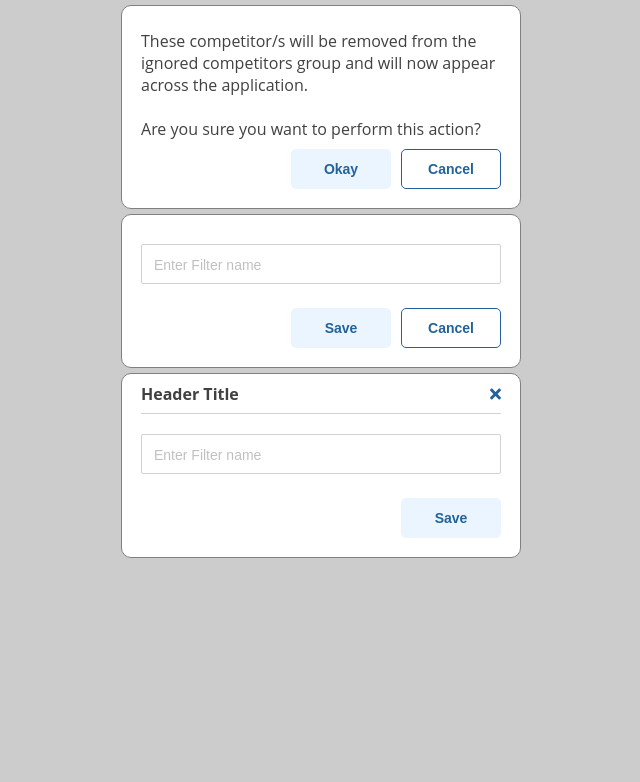
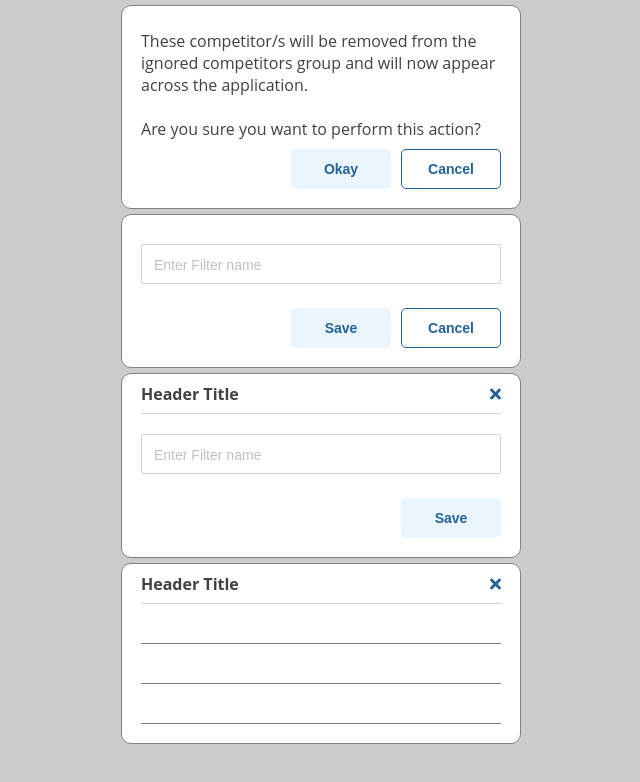
Before and after one commit to swiss-chris/extensible-pop-ups, a React (Create React App) app: page / in a window 1280 px wide. Shown: the top 782 px of the page, without its empty margins (319-959 px from the left). Built offline with nearby package versions, Linux system fonts and the light colour scheme.

Commit message:
4th popup and refactring

```diff
--- a/src/App.js
+++ b/src/App.js
@@ -8,6 +8,8 @@ import {
 } from "./modals/styled-components";
 import { ModalWithTitleAndPrimaryAndSecondaryButtons } from "./modals/modal-title-primary-secondary";
 import { ModalWithTitleAndPrimaryButtonAndX } from "./modals/modal-title-primary-x";
+import { ModalWithTitleAndX } from "./modals/modal-title-x";
+import { PopupTable, PopupTableRow } from "./popup-table";
 
 const Global = styled.div`
   font-family: "Open Sans", sans-serif;
@@ -60,6 +62,13 @@ export default function App() {
           primaryButtonText="Save"
           secondaryButtonText="Cancel"
         />
+        <ModalWithTitleAndX title="Header Title">
+          <PopupTable>
+            <PopupTableRow />
+            <PopupTableRow />
+            <PopupTableRow />
+          </PopupTable>
+        </ModalWithTitleAndX>
       </ModalBackground>
     </Global>
   );
--- a/src/modals/modal-3-sections.js
+++ b/src/modals/modal-3-sections.js
@@ -1,4 +1,5 @@
 import React from "react";
+import { string, node } from "prop-types";
 import { Modal } from "./modal";
 import { MiddleSection } from "./styled-components";
 
@@ -14,3 +15,13 @@ export const ModalWith3Sections = ({
     {bottomSection}
   </Modal>
 );
+
+ModalWith3Sections.defaultProps = {
+  height: "initial"
+};
+ModalWith3Sections.propTypes = {
+  height: string,
+  topSection: node,
+  middleSection: node,
+  bottomSection: node
+};
--- a/src/modals/modal-title-primary-secondary.js
+++ b/src/modals/modal-title-primary-secondary.js
@@ -1,5 +1,5 @@
 import React from "react";
-import { string } from "prop-types";
+import { string, node } from "prop-types";
 import {
   Title,
   ButtonContainer,
@@ -32,5 +32,9 @@ ModalWithTitleAndPrimaryAndSecondaryButtons.defaultProps = {
   height: "initial"
 };
 ModalWithTitleAndPrimaryAndSecondaryButtons.propTypes = {
-  height: string
+  height: string,
+  title: string.isRequired,
+  middleSection: node.isRequired,
+  primaryButtonText: string,
+  secondaryButtonText: string
 };
--- a/src/modals/modal-title-primary-x.js
+++ b/src/modals/modal-title-primary-x.js
@@ -1,19 +1,8 @@
+import { string, node } from "prop-types";
 import React from "react";
-import { string } from "prop-types";
-import styled from "styled-components";
-import { FontAwesomeIcon } from "@fortawesome/react-fontawesome";
-import { faTimes } from "@fortawesome/free-solid-svg-icons";
-import { ButtonContainer, PrimaryButton, Title } from "./styled-components";
 import { ModalWith3Sections } from "./modal-3-sections";
-
-const FontAwesomeIconWithHeight = styled(FontAwesomeIcon)`
-  height: 22px;
-`;
-
-const TitleWithX = styled(Title)`
-  display: flex;
-  justify-content: space-between;
-`;
+import { ButtonContainer, PrimaryButton } from "./styled-components";
+import { TitleWithX } from "./title-with-x";
 
 export const ModalWithTitleAndPrimaryButtonAndX = ({
   height,
@@ -23,16 +12,7 @@ export const ModalWithTitleAndPrimaryButtonAndX = ({
 }) => (
   <ModalWith3Sections
     height={height}
-    topSection={
-      <TitleWithX>
-        {title}
-        <FontAwesomeIconWithHeight
-          height="22px"
-          icon={faTimes}
-          color="#246399"
-        />
-      </TitleWithX>
-    }
+    topSection={<TitleWithX title={title} />}
     middleSection={middleSection}
     bottomSection={
       <ButtonContainer>
@@ -46,5 +26,8 @@ ModalWithTitleAndPrimaryButtonAndX.defaultProps = {
   height: "initial"
 };
 ModalWithTitleAndPrimaryButtonAndX.propTypes = {
-  height: string
+  height: string,
+  title: string.isRequired,
+  middleSection: node.isRequired,
+  primaryButtonText: string.isRequired
 };
--- /dev/null
+++ b/src/modals/modal-title-x.js
@@ -0,0 +1,20 @@
+import React from "react";
+import { string, node } from "prop-types";
+import { Modal } from "./modal";
+import { TitleWithX } from "./title-with-x";
+
+export const ModalWithTitleAndX = ({ height, title, children }) => (
+  <Modal height={height}>
+    <TitleWithX title={title} />
+    {children}
+  </Modal>
+);
+
+ModalWithTitleAndX.defaultProps = {
+  height: "initial"
+};
+ModalWithTitleAndX.propTypes = {
+  height: string,
+  title: string.isRequired,
+  children: node.isRequired
+};
--- a/src/modals/modal.js
+++ b/src/modals/modal.js
@@ -1,6 +1,15 @@
 import React from "react";
+import { string, node } from "prop-types";
 import { ModalContent } from "./styled-components";
 
 export const Modal = ({ height, children }) => (
   <ModalContent height={height}>{children}</ModalContent>
 );
+
+Modal.defaultProps = {
+  height: "initial"
+};
+Modal.propTypes = {
+  height: string,
+  children: node.isRequired
+};
--- /dev/null
+++ b/src/modals/title-with-x.js
@@ -0,0 +1,21 @@
+import React from "react";
+import styled from "styled-components";
+import { faTimes } from "@fortawesome/free-solid-svg-icons";
+import { FontAwesomeIcon } from "@fortawesome/react-fontawesome";
+import { Title } from "./styled-components";
+
+const FontAwesomeIconWithHeight = styled(FontAwesomeIcon)`
+  height: 22px;
+`;
+
+const StyledTitleWithX = styled(Title)`
+  display: flex;
+  justify-content: space-between;
+`;
+
+export const TitleWithX = ({ title }) => (
+  <StyledTitleWithX>
+    {title}
+    <FontAwesomeIconWithHeight height="22px" icon={faTimes} color="#246399" />
+  </StyledTitleWithX>
+);
--- /dev/null
+++ b/src/popup-table.js
@@ -0,0 +1,9 @@
+import styled from "styled-components";
+import "./styles.css";
+
+export const PopupTable = styled.div``;
+
+export const PopupTableRow = styled.div`
+  height: 40px;
+  border-bottom: 1px solid gray;
+`;
```
